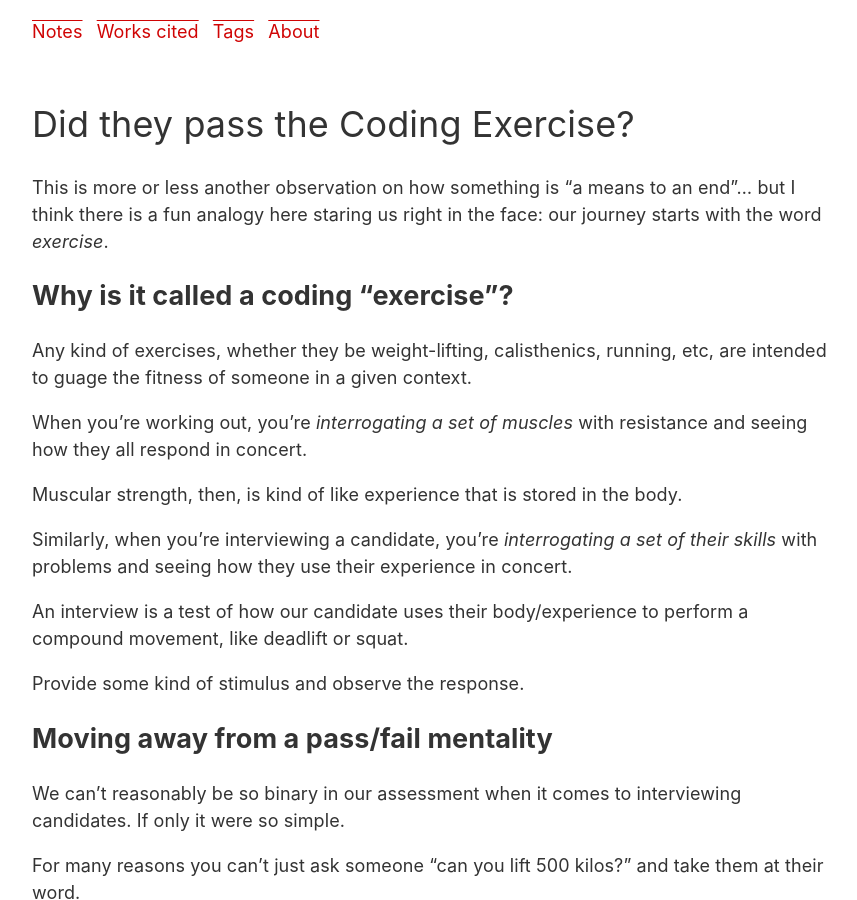
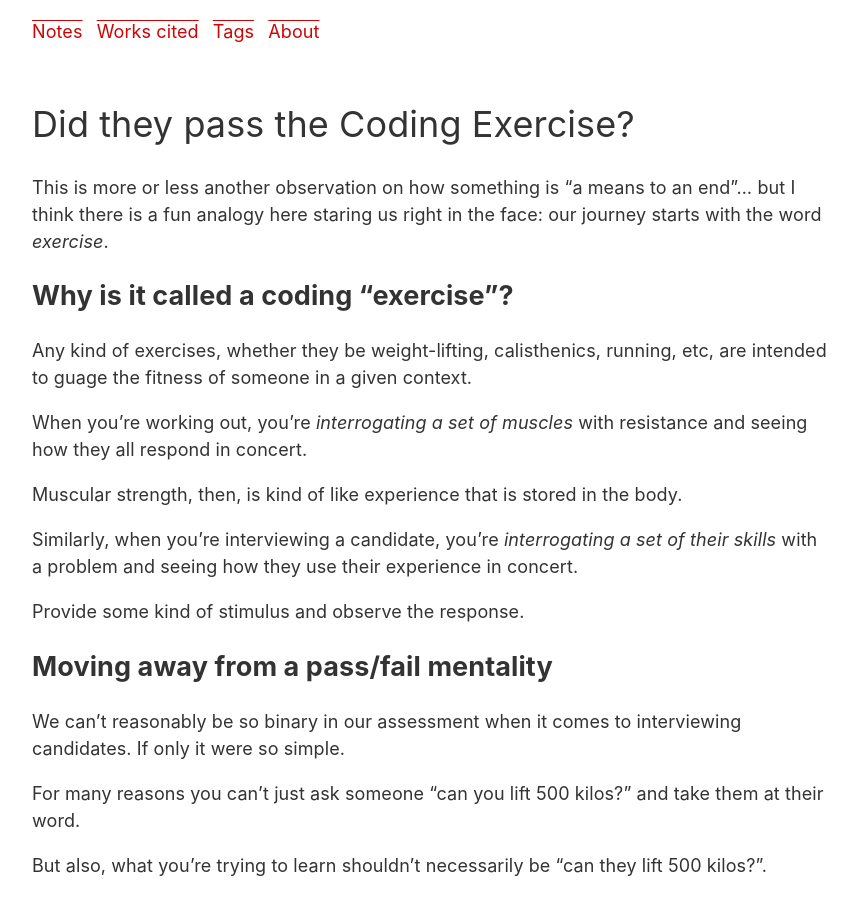
Before and after one commit to matyus/matyus.github.com, a Jekyll site: the page built from _posts/2023-02-13-did-they-pass-the-coding-exercise.md, in a window 1280 px wide and 900 px high. Shown: the whole window, without its empty margins (208-1065 px from the left). Built offline with Jekyll 4.4.1, drawn with Linux system fonts in a browser that asks for light colours; our own code applies the rules of GitHub Pages for plain Markdown files.

Commit message:
Update 2023-02-13-did-they-pass-the-coding-exercise.md

```diff
--- a/_posts/2023-02-13-did-they-pass-the-coding-exercise.md
+++ b/_posts/2023-02-13-did-they-pass-the-coding-exercise.md
@@ -14,9 +14,7 @@ When you’re working out, you're _interrogating a set of muscles_ with resistan
 
 Muscular strength, then, is kind of like experience that is stored in the body.
 
-Similarly, when you're interviewing a candidate, you're _interrogating a set of their skills_ with problems and seeing how they use their experience in concert.
-
-An interview is a test of how our candidate uses their body/experience to perform a compound movement, like deadlift or squat.
+Similarly, when you're interviewing a candidate, you're _interrogating a set of their skills_ with a problem and seeing how they use their experience in concert.
 
 Provide some kind of stimulus and observe the response.
 
```
